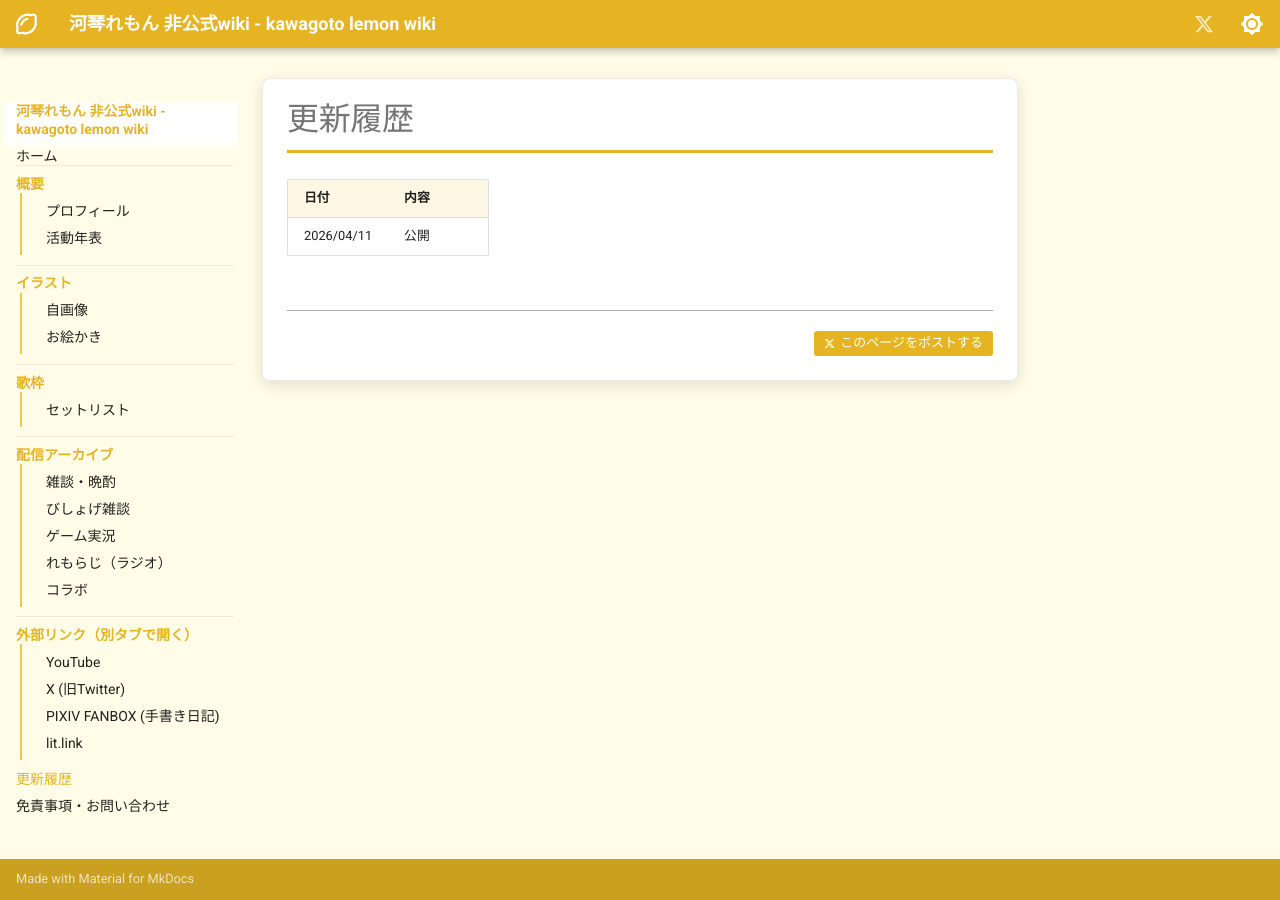
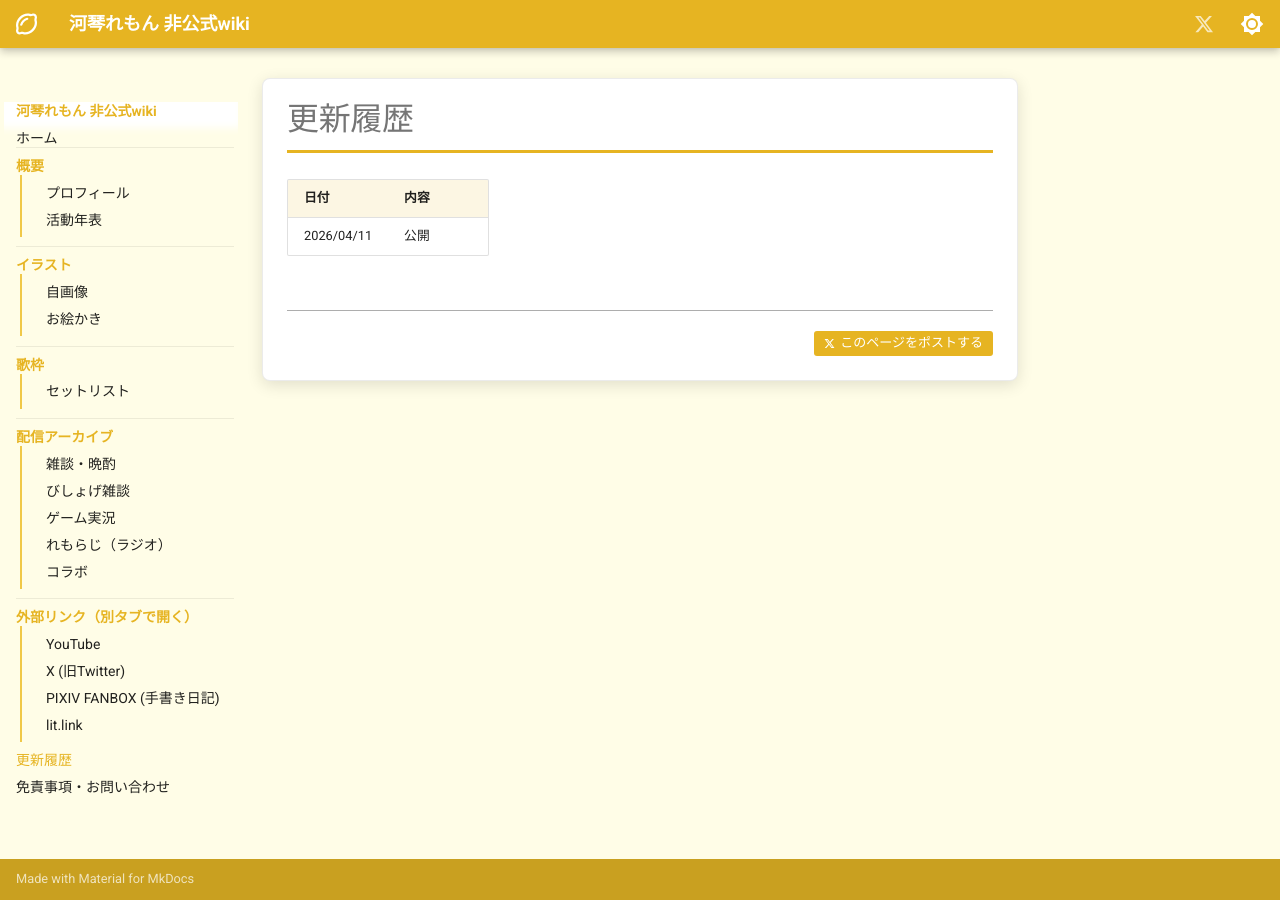
Before and after one commit to ameyamatmk/kawagoto-lemon-unofficial-wiki, an MkDocs documentation site: the page built from docs/changelog.md, in a window 1280 px wide. Built offline with MkDocs 1.6.1 and Material for MkDocs 9.7.7, drawn with Linux system fonts in a browser that asks for light colours; comment, search, counter and statistics services are not loaded.

Commit message:
fix: site_name から英語表記を削除
Google検索結果でサイト名の順序が逆転して表示される問題に対処。
英語表記は og:site_name や Schema.org alternateName で補完されるため
site_name 本体からは削除。

```diff
--- a/mkdocs.yml
+++ b/mkdocs.yml
@@ -1,4 +1,4 @@
-site_name: 河琴れもん 非公式wiki - kawagoto lemon wiki
+site_name: 河琴れもん 非公式wiki
 site_url: https://lemon-kawagoto-wiki.pages.dev
 site_description: VTuber「河琴れもん」の活動や配信アーカイブ（美少女ゲーム雑談、歌枠、ゲーム実況、晩酌雑談）などをまとめた非公式ファンサイトです
 
```
